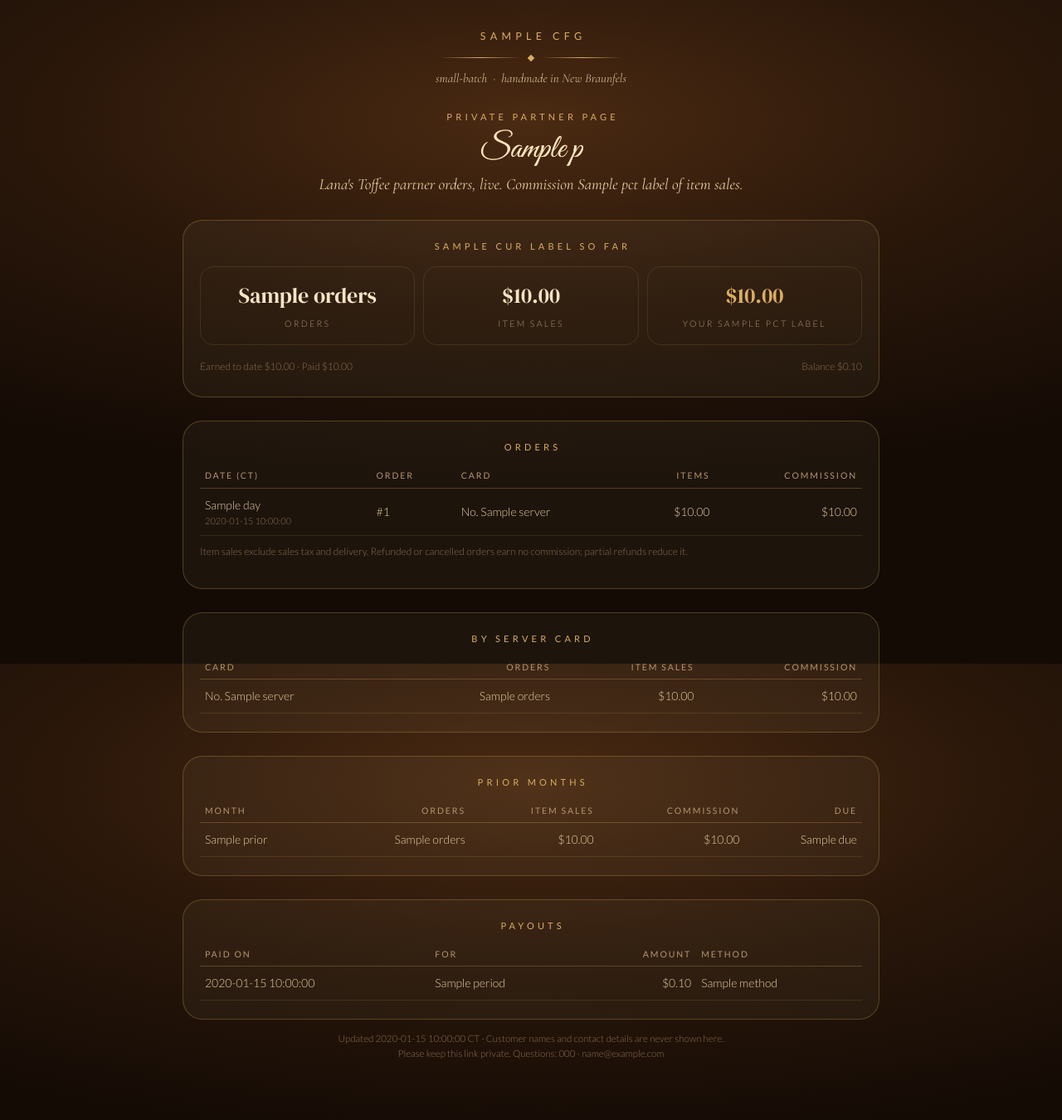
After one commit to Dallasnbtx/Lanas-toffee, a Flask app: template templates/partner.html in a window 1280 px wide. The commit adds this page. Shown: the whole page at 83% size. Run offline with Flask 3, Linux system fonts and the light colour scheme; the template is opened without the code that fills it: most values are stand-ins (such as "Sample title", 1, 10 or a date in 2020).

Commit message:
Partner program (off by default), auto refund tracking, desktop QR card

```diff
--- a/app.py
+++ b/app.py
@@ -1,4 +1,5 @@
-import os, json, sqlite3, secrets, csv, io, logging, datetime, threading
+import os, re, hmac, json, sqlite3, secrets, csv, io, logging, datetime, threading
+from decimal import Decimal, ROUND_HALF_UP
 from functools import wraps
 from zoneinfo import ZoneInfo
 from flask import (Flask, render_template, request, jsonify, redirect, url_for,
@@ -45,7 +46,7 @@ app.wsgi_app = ProxyFix(app.wsgi_app, x_for=1, x_proto=1, x_host=1)
 if ADMIN_PASSWORD == "changeme":
     log.warning("ADMIN_PASSWORD is the default 'changeme' - set it in .env")
 app.secret_key = os.environ.get("FLASK_SECRET", secrets.token_hex(16))
-STATUSES = ["new", "out for delivery", "delivered", "cancelled"]
+STATUSES = ["new", "out for delivery", "delivered", "cancelled", "refunded"]
 PENDING = {}  # demo-mode carts awaiting the mock checkout form
 _lock = threading.Lock()
 
@@ -86,9 +87,13 @@ def init_db():
         notes TEXT, src TEXT, items_json TEXT, total_cents INTEGER,
         delivery_date TEXT, in_area INTEGER DEFAULT 1)""")
     cols = {r[1] for r in c.execute("PRAGMA table_info(orders)")}
-    for col, typ in [("delivery_date_iso", "TEXT"), ("subtotal_cents", "INTEGER"), ("tax_cents", "INTEGER")]:
+    for col, typ in [("delivery_date_iso", "TEXT"), ("subtotal_cents", "INTEGER"), ("tax_cents", "INTEGER"),
+                     ("refunded_cents", "INTEGER DEFAULT 0"), ("payment_intent", "TEXT")]:
         if col not in cols:  # migration for older DBs
             c.execute(f"ALTER TABLE orders ADD COLUMN {col} {typ}")
+    c.execute("""CREATE TABLE IF NOT EXISTS partner_payouts (
+        id INTEGER PRIMARY KEY AUTOINCREMENT, partner_slug TEXT, paid_on TEXT, period TEXT,
+        amount_cents INTEGER, method TEXT, note TEXT)""")
     c.commit()
     c.close()
 
@@ -165,6 +170,161 @@ def build_items(raw):
 
 def clean_src(s):
     return "".join(ch for ch in (s or "") if ch.isalnum() or ch in "-_")[:40]
+
+
+# ---------- restaurant partners ----------
+def load_partners(raw=None):
+    """PARTNERS env var: 'slug:tagprefix:percent:key[:Display Name]' entries separated by ';' or newlines.
+    Example: PARTNERS='gristmill:gristmill10:10:<long random key>:The Gristmill'. Bad entries are skipped."""
+    raw = os.environ.get("PARTNERS", "") if raw is None else raw
+    out = {}
+    for ent in re.split(r"[;\n]+", raw):
+        parts = [x.strip() for x in ent.strip().split(":")]
+        if len(parts) not in (4, 5) or not all(parts[:4]):
+            continue
+        slug, prefix, pct, key = parts[:4]
+        name = parts[4] if len(parts) == 5 and parts[4] else slug.replace("-", " ").title()
+        try:
+            pct = Decimal(pct)
+        except Exception:
+            continue
+        if len(key) < 24 or clean_src(prefix) != prefix:  # refuse short keys / odd prefixes
+            log.warning("partner %s skipped: key too short or bad prefix", slug)
+            continue
+        out[slug] = {"slug": slug, "prefix": prefix, "pct": pct, "key": key, "name": name}
+    return out
+
+
+def src_matches(src, prefix):
+    """Tag belongs to a partner if it IS the prefix or continues with '-' or '_' (gristmill10, gristmill10-s07).
+    'gristmill100' does not match 'gristmill10'."""
+    src = src or ""
+    return bool(prefix) and (src == prefix or (src.startswith(prefix) and src[len(prefix)] in "-_"))
+
+
+def server_of(src, prefix):
+    m = re.fullmatch(r"[-_]s(\d{1,3})", (src or "")[len(prefix):])
+    return f"{int(m.group(1)):02d}" if m else "house"
+
+
+def commission_cents(net_cents, pct):
+    return int((Decimal(int(net_cents or 0)) * Decimal(pct) / 100).quantize(Decimal("1"), rounding=ROUND_HALF_UP))
+
+
+def net_item_cents(o):
+    """Item subtotal (no tax, no delivery) less any refund. Refunds are pro-rated onto the subtotal."""
+    sub = int(o.get("subtotal_cents") or 0)
+    total = int(o.get("total_cents") or 0)
+    ref = int(o.get("refunded_cents") or 0)
+    if o.get("status") in ("cancelled", "refunded") or (total and ref >= total):
+        return 0
+    if ref and total:
+        sub -= min(sub, int((Decimal(ref) * sub / total).quantize(Decimal("1"), rounding=ROUND_HALF_UP)))
+    return max(sub, 0)
+
+
+PARTNER_COLS = "id, created_at, src, subtotal_cents, total_cents, refunded_cents, status, payment_status"
+
+
+def partner_orders(prefix, pct):
+    """Paid orders for a partner, reduced to non-PII fields only."""
+    rows = db().execute(f"SELECT {PARTNER_COLS} FROM orders WHERE payment_status='paid' ORDER BY created_at DESC, id DESC").fetchall()
+    out = []
+    for r in rows:
+        o = dict(r)
+        if not src_matches(o["src"], prefix):
+            continue
+        net = net_item_cents(o)
+        try:
+            dt = datetime.datetime.strptime(o["created_at"], "%Y-%m-%d %H:%M")
+            day, tm = dt.strftime("%b %-d, %Y"), dt.strftime("%-I:%M %p")
+        except (TypeError, ValueError):
+            day, tm = o["created_at"] or "", ""
+        out.append({"id": o["id"], "date": o["created_at"], "day": day, "time": tm, "month": (o["created_at"] or "")[:7],
+                    "server": server_of(o["src"], prefix), "item_cents": int(o["subtotal_cents"] or 0),
+                    "net_cents": net, "commission_cents": commission_cents(net, pct),
+                    "refunded": bool(o["refunded_cents"]) or o["status"] in ("cancelled", "refunded"),
+                    "partial": bool(o["refunded_cents"]) and net > 0})
+    return out
+
+
+def month_label(ym):
+    try:
+        return datetime.date.fromisoformat(ym + "-01").strftime("%B %Y")
+    except ValueError:
+        return ym
+
+
+def due_date_label(ym):
+    y, m = map(int, ym.split("-"))
+    y, m = (y + 1, 1) if m == 12 else (y, m + 1)
+    return datetime.date(y, m, 10).strftime("%b 10, %Y")
+
+
+def summarize(orders, key):
+    acc = {}
+    for o in orders:
+        a = acc.setdefault(o[key], {"orders": 0, "net_cents": 0, "commission_cents": 0})
+        a["orders"] += 1; a["net_cents"] += o["net_cents"]; a["commission_cents"] += o["commission_cents"]
+    return acc
+
+
+@app.route("/partner/<slug>")
+def partner_page(slug):
+    partners = load_partners()
+    p = partners.get(slug)
+    key = request.args.get("key", "")
+    expected = p["key"] if p else secrets.token_urlsafe(32)
+    if not hmac.compare_digest(key.encode(), expected.encode()) or not p:
+        abort(404)
+    orders = partner_orders(p["prefix"], p["pct"])
+    cur = datetime.datetime.now(TZ).strftime("%Y-%m")
+    by_month = summarize(orders, "month")
+    by_server = summarize(orders, "server")
+    payouts = [dict(r) for r in db().execute(
+        "SELECT paid_on, period, amount_cents, method, note FROM partner_payouts WHERE partner_slug=? ORDER BY paid_on DESC",
+        (slug,)).fetchall()]
+    earned = sum(o["commission_cents"] for o in orders)
+    paid = sum(x["amount_cents"] or 0 for x in payouts)
+    resp = Response(render_template(
+        "partner.html", cfg=load_config(), p=p, orders=orders, cur=cur, cur_label=month_label(cur),
+        cur_sum=by_month.get(cur, {"orders": 0, "net_cents": 0, "commission_cents": 0}),
+        prior=[(m, month_label(m), due_date_label(m), v) for m, v in sorted(by_month.items(), reverse=True) if m < cur],
+        servers=sorted(by_server.items(), key=lambda kv: (kv[0] == "house", kv[0])),
+        payouts=payouts, earned=earned, paid=paid, pct_label=f"{p['pct'].normalize():f}%",
+        now_label=datetime.datetime.now(TZ).strftime("%b %-d, %Y %-I:%M %p")))
+    resp.headers["X-Robots-Tag"] = "noindex, nofollow"
+    resp.headers["Cache-Control"] = "no-store"
+    resp.headers["Referrer-Policy"] = "no-referrer"
+    return resp
+
+
+def by_partner_rollup(rows, partners=None):
+    """Admin rollup: configured partners by prefix; other tags ending in -sNN grouped by their base."""
+    partners = load_partners() if partners is None else partners
+    out = {}
+    if not partners:  # feature off: nothing to show
+        return out
+    for o in rows:
+        src = o.get("src") or ""
+        if not src:
+            continue
+        p = next((p for p in partners.values() if src_matches(src, p["prefix"])), None)
+        if p:
+            k = p["prefix"]
+        else:
+            m = re.fullmatch(r"(.+?)[-_]s\d{1,3}", src)
+            if not m:
+                continue
+            k = m.group(1)
+        a = out.setdefault(k, {"slug": p["slug"] if p else "", "pct": p["pct"] if p else None, "orders": 0,
+                               "tags": set(), "total_cents": 0, "net_cents": 0, "commission_cents": 0})
+        a["orders"] += 1; a["tags"].add(src); a["total_cents"] += o.get("total_cents") or 0
+        if o.get("payment_status") == "paid":
+            net = net_item_cents(o); a["net_cents"] += net
+            if p:
+                a["commission_cents"] += commission_cents(net, p["pct"])
+    return out
 
 
 # ---------- public pages ----------
@@ -305,7 +465,9 @@ def parse_stripe_session(s):
     else:
         created = datetime.datetime.fromtimestamp(s.get("created") or datetime.datetime.now().timestamp(), TZ)
         ddate, diso = delivery_info(created)
-    return dict(mode="stripe", stripe_session_id=s["id"], payment_status="paid",
+    pi = s.get("payment_intent")
+    pi = pi.get("id") if isinstance(pi, dict) else pi
+    return dict(mode="stripe", stripe_session_id=s["id"], payment_status="paid", payment_intent=pi or None,
                 customer_name=ship.get("name") or cd.get("name") or "", email=cd.get("email") or "",
                 phone=cd.get("phone") or "", address=addr, zip=z, notes=notes, src=md.get("src", ""),
                 items=items, subtotal_cents=subtotal, tax_cents=tax, total_cents=total, delivery_date=ddate, delivery_date_iso=diso,
@@ -332,7 +494,65 @@ def stripe_webhook():
         return jsonify(error="invalid signature"), 400
     if event["type"] in ("checkout.session.completed", "checkout.session.async_payment_succeeded"):
         record_stripe_session(event["data"]["object"]["id"])
+    elif event["type"] in ("charge.refunded", "charge.refund.updated"):
+        try:
+            record_refund(event["type"], event["data"]["object"])
+        except Exception as e:  # never make Stripe retry forever over a lookup problem; log it
+            log.warning("Refund event %s not applied: %s", event.get("id"), e)
     return jsonify(received=True)
+
+
+def _obj(x):
+    return x.to_dict() if hasattr(x, "to_dict") else dict(x or {})
+
+
+def order_for_payment_intent(pi):
+    """Find our order for a PaymentIntent; backfill orders recorded before payment_intent was stored."""
+    if not pi:
+        return None
+    r = db().execute("SELECT id, total_cents, status FROM orders WHERE payment_intent=?", (pi,)).fetchone()
+    if r:
+        return r
+    lst = _obj(stripe.checkout.Session.list(payment_intent=pi, limit=1))
+    for sess in lst.get("data") or []:
+        sid = _obj(sess).get("id")
+        r = db().execute("SELECT id, total_cents, status FROM orders WHERE stripe_session_id=?", (sid,)).fetchone()
+        if r:
+            db().execute("UPDATE orders SET payment_intent=? WHERE id=?", (pi, r["id"]))
+            db().commit()
+            return r
+    return None
+
+
+def record_refund(etype, obj):
+    """charge.refunded (Charge) / charge.refund.updated (Refund): set refunded_cents from the charge's
+    current amount_refunded. Absolute value, so repeated or re-delivered events are idempotent."""
+    obj = _obj(obj)
+    charge_id = obj.get("id") if etype == "charge.refunded" else obj.get("charge")
+    charge = obj if etype == "charge.refunded" else {}
+    if charge_id:
+        try:
+            charge = _obj(stripe.Charge.retrieve(charge_id))  # fresh copy: safe if events arrive out of order
+        except Exception as e:
+            log.warning("Could not fetch charge %s (%s); using event data", charge_id, e)
+    pi = charge.get("payment_intent") or obj.get("payment_intent")
+    pi = pi.get("id") if isinstance(pi, dict) else pi
+    if "amount_refunded" not in charge:
+        log.warning("Refund event without charge totals for %s; ignored", pi); return None
+    r = order_for_payment_intent(pi)
+    if not r:
+        log.info("Refund for unknown payment %s ignored", pi); return None
+    refunded = int(charge.get("amount_refunded") or 0)
+    amount = int(charge.get("amount") or r["total_cents"] or 0)
+    d = db()
+    d.execute("UPDATE orders SET refunded_cents=? WHERE id=?", (refunded, r["id"]))
+    if amount and refunded >= amount:
+        d.execute("UPDATE orders SET status='refunded' WHERE id=?", (r["id"],))
+    elif r["status"] == "refunded":  # a refund was reversed/failed: reopen
+        d.execute("UPDATE orders SET status='new' WHERE id=?", (r["id"],))
+    d.commit()
+    log.info("Order #%s refunded_cents=%s of %s", r["id"], refunded, amount)
+    return r["id"]
 
 
 @app.route("/success")
@@ -372,7 +592,7 @@ def admin():
     rows = [row_to_order(r) for r in db().execute("SELECT * FROM orders ORDER BY id DESC").fetchall()]
     by_day = {}
     for o in rows:
-        if o["status"] not in ("delivered", "cancelled"):
+        if o["status"] not in ("delivered", "cancelled", "refunded"):
             by_day.setdefault((o.get("delivery_date_iso") or "", o["delivery_date"]), []).append(o["id"])
     by_src = {}
     for o in rows:
@@ -381,7 +601,21 @@ def admin():
         by_src[k][0] += 1
         by_src[k][1] += o["total_cents"] or 0
     return render_template("admin.html", cfg=load_config(), orders=rows, statuses=STATUSES, mode=MODE,
-                           by_src=by_src, by_day=sorted(by_day.items()))
+                           by_src=by_src, by_day=sorted(by_day.items()), by_partner=by_partner_rollup(rows),
+                           partners_on=bool(load_partners()))
+
+
+@app.post("/admin/orders/<int:oid>/refunded")
+@require_admin
+def admin_refunded(oid):
+    """Mark an order fully refunded (after refunding in Stripe) or clear the flag. Drives partner commissions."""
+    d = db()
+    r = d.execute("SELECT total_cents FROM orders WHERE id=?", (oid,)).fetchone()
+    if not r:
+        abort(404)
+    d.execute("UPDATE orders SET refunded_cents=? WHERE id=?", (r["total_cents"] if request.form.get("on") == "1" else 0, oid))
+    d.commit()
+    return redirect(url_for("admin"))
 
 
 @app.post("/admin/orders/<int:oid>/status")
--- a/static/classy.css
+++ b/static/classy.css
@@ -225,3 +225,17 @@ details li{padding:6px 0}details li span{font-size:12px;color:var(--muted)}
   .bz-glow{animation:none;opacity:.6}.bz-trails,.rider,.sp{display:none}.bz-boost,.bz-trails{transition:none}
 }
 @media (min-width:760px){.bezel{--inset:10px;--r:20px}}
+
+/* desktop-only QR card (cream card, thin gold border, like the flyer), set in the hero's right margin beside the headline */
+.qr-card{display:none}
+@media (min-width:900px){
+  .hero{position:relative}
+  .qr-card{display:block;position:absolute;top:58px;right:0;width:168px;padding:14px 14px 16px;text-align:center;
+    background:linear-gradient(160deg,#FBF3E2,#F1E1C2);border:1px solid #D9AE63;border-radius:18px;
+    box-shadow:0 0 0 4px rgba(217,174,99,.10),0 20px 44px -20px rgba(0,0,0,.75)}
+  .qr-card img{display:block;width:112px;height:112px;margin:4px auto 0}
+  .qr-txt p{margin:0}
+  .qr-script{font-family:var(--script);font-size:29px;line-height:1;color:#5A3216;margin-top:12px!important}
+  .qr-serif{font-family:var(--serif);font-style:italic;font-size:16px;line-height:1.2;color:#3A2210;margin-top:2px!important}
+  .qr-fine{font-size:9px;letter-spacing:.22em;text-transform:uppercase;color:#9C6B24;margin-top:9px!important;padding-left:.22em}
+}
--- a/templates/base_classy.html
+++ b/templates/base_classy.html
@@ -2,15 +2,15 @@
 <title>{% block title %}{{ cfg.business_name }}{% endblock %}</title><meta name="theme-color" content="#1A0E07">
 <link rel="preconnect" href="https://fonts.googleapis.com"><link rel="preconnect" href="https://fonts.gstatic.com" crossorigin>
 <link rel="stylesheet" href="https://fonts.googleapis.com/css2?family=Cormorant+Garamond:ital,wght@0,400;0,500;1,400;1,500&family=DM+Serif+Display:ital@0;1&family=Great+Vibes&family=Lato:wght@300;400;700&display=swap">
-<link rel="stylesheet" href="{{ url_for('static', filename='classy.css') }}"></head><body class="{% block bodyclass %}{% endblock %}">
+<link rel="stylesheet" href="{{ url_for('static', filename='classy.css') }}">{% block head %}{% endblock %}</head><body class="{% block bodyclass %}{% endblock %}">
 <header class="mast"><a href="/" class="brand">{{ cfg.business_name }}</a>
   <div class="orn" aria-hidden="true"><span></span><i></i><span></span></div>
   <div class="kicker">small-batch &nbsp;·&nbsp; handmade in New Braunfels</div></header>
 {% block body %}{% endblock %}
-<div class="bezel" id="bezel" aria-hidden="true"><div class="bz-glow"></div><div class="bz-boost"></div>
+{% block bezel %}<div class="bezel" id="bezel" aria-hidden="true"><div class="bz-glow"></div><div class="bz-boost"></div>
   <svg class="bz-trails" id="bz-trails" xmlns="http://www.w3.org/2000/svg"><defs><linearGradient id="bzg" x1="0" y1="0" x2="1" y2="1">
     <stop offset="0" stop-color="#FBEBB5"/><stop offset=".5" stop-color="#E7C27A"/><stop offset="1" stop-color="#F3D58E"/></linearGradient></defs>
     <rect class="tl t1"/><rect class="tl t2"/><rect class="tl t3"/><rect class="tl t4"/></svg>
   <i class="sp s1"></i><i class="sp s2"></i><i class="sp s3"></i><i class="sp s4"></i><i class="sp s5"></i><i class="sp s6"></i><i class="sp s7"></i><i class="sp s8"></i><i class="sp s9"></i><i class="sp s10"></i></div>
-<script src="{{ url_for('static', filename='bezel.js') }}" defer></script>
+<script src="{{ url_for('static', filename='bezel.js') }}" defer></script>{% endblock %}
 </body></html>
--- a/templates/index.html
+++ b/templates/index.html
@@ -3,6 +3,10 @@
   {% if mode == 'demo' %}<div class="demo">Preview · sample prices, no payment taken</div>{% endif %}
 
   <section class="hero">
+    <aside class="qr-card" aria-label="Scan to order from your phone">
+      <img src="{{ url_for('static', filename='img/qr-desktop.svg') }}" width="112" height="112" alt="QR code linking to this shop">
+      <div class="qr-txt"><p class="qr-script">Scan to order</p><p class="qr-serif">from your phone</p><p class="qr-fine">Use your camera</p></div>
+    </aside>
     <p class="pre">You deserve a little</p>
     <h1 class="gold display">Gold</h1>
     <p class="script gold-soft">Go on, open it.</p>
--- /dev/null
+++ b/templates/partner.html
@@ -0,0 +1,83 @@
+{% extends "base_classy.html" %}
+{% block title %}Partner orders · {{ cfg.business_name }}{% endblock %}
+{% block head %}<meta name="robots" content="noindex, nofollow, noarchive"><meta name="referrer" content="no-referrer">
+<style>
+.pwrap{max-width:880px;margin:0 auto;padding:0 20px 70px}
+.pwrap .panel{margin-top:28px;padding:22px 20px}
+.kpis{display:grid;grid-template-columns:repeat(3,1fr);gap:10px;margin-top:16px}
+.kpi{border:1px solid var(--line2);border-radius:16px;padding:14px 10px;text-align:center}
+.kpi b{display:block;font-family:var(--serif);font-weight:400;font-size:26px;color:var(--cream)}
+.kpi span{font-size:10.5px;letter-spacing:.22em;text-transform:uppercase;color:var(--muted)}
+.kpi.gold-k b{color:var(--gold-solid)}
+table.pt{width:100%;border-collapse:collapse;margin-top:12px;font-size:14px}
+.pt th{font-weight:400;font-size:10.5px;letter-spacing:.18em;text-transform:uppercase;color:var(--muted);text-align:left;padding:6px 6px;border-bottom:1px solid var(--line)}
+.pt td{padding:9px 6px;border-bottom:1px solid var(--line2);color:var(--cream2)}
+.pt .n{text-align:right;font-variant-numeric:tabular-nums}
+.pt tr.ref td{color:var(--faint)} .pt tr.ref .c{text-decoration:line-through}
+.nw{white-space:nowrap}.tm{display:block;font-size:11px;color:var(--faint)}
+.pt td .tag{margin-left:8px}
+.tag{display:inline-block;font-size:10.5px;letter-spacing:.12em;text-transform:uppercase;border:1px solid var(--line);border-radius:999px;padding:1px 8px;color:var(--muted)}
+.tag.r{color:var(--bad);border-color:rgba(241,180,166,.35)}
+.ph{text-align:center;padding-top:26px}
+.ph .script-h{font-size:40px}
+.sub2{font-family:var(--corm);font-style:italic;font-size:19px;color:var(--cream2);text-align:center;margin:4px 0 0}
+.note{font-size:12px;color:var(--faint);margin-top:10px}
+@media (max-width:560px){.kpi b{font-size:20px}.kpi span{letter-spacing:.1em;font-size:9.5px}.pt td .tag{display:block;margin:4px 0 0 auto;width:max-content}.pwrap{padding:0 14px 60px}.pwrap .panel{padding:18px 14px}.pt{font-size:13px}.pt th,.pt td{padding:8px 4px}.hide-sm{display:none}}
+</style>{% endblock %}
+{% block bezel %}{% endblock %}
+{% block body %}
+<main class="pwrap">
+  <section class="ph">
+    <span class="eyebrow">Private partner page</span>
+    <p class="script-h gold-soft">{{ p.name }}</p>
+    <p class="sub2">Lana's Toffee partner orders, live. Commission {{ pct_label }} of item sales.</p>
+  </section>
+
+  <div class="panel">
+    <span class="eyebrow">{{ cur_label }} so far</span>
+    <div class="kpis">
+      <div class="kpi"><b>{{ cur_sum.orders }}</b><span>Orders</span></div>
+      <div class="kpi"><b>{{ cur_sum.net_cents|money }}</b><span>Item sales</span></div>
+      <div class="kpi gold-k"><b>{{ cur_sum.commission_cents|money }}</b><span>Your {{ pct_label }}</span></div>
+    </div>
+    <div class="row muted" style="margin-top:12px"><span>Earned to date {{ earned|money }} · Paid {{ paid|money }}</span><span>Balance {{ (earned - paid)|money }}</span></div>
+  </div>
+
+  <div class="panel">
+    <span class="eyebrow">Orders</span>
+    <table class="pt"><thead><tr><th>Date (CT)</th><th>Order</th><th>Card</th><th class="n hide-sm">Items</th><th class="n">Commission</th></tr></thead><tbody>
+    {% for o in orders %}<tr class="{{ 'ref' if o.refunded and not o.partial }}"><td><span class="nw">{{ o.day }}</span><span class="tm">{{ o.time }}</span></td><td class="nw">#{{ o.id }}</td>
+      <td class="nw">{% if o.server == 'house' %}House{% else %}No. {{ o.server }}{% endif %}</td>
+      <td class="n hide-sm">{{ o.item_cents|money }}</td><td class="n"><span class="c">{{ o.commission_cents|money }}</span>{% if o.partial %}<span class="tag r">Part refund</span>{% elif o.refunded %}<span class="tag r">Refunded</span>{% endif %}</td></tr>
+    {% else %}<tr><td colspan="5">No orders yet. They'll appear here as soon as a guest orders.</td></tr>{% endfor %}
+    </tbody></table>
+    <p class="note">Item sales exclude sales tax and delivery. Refunded or cancelled orders earn no commission; partial refunds reduce it.</p>
+  </div>
+
+  <div class="panel">
+    <span class="eyebrow">By server card</span>
+    <table class="pt"><thead><tr><th>Card</th><th class="n">Orders</th><th class="n">Item sales</th><th class="n">Commission</th></tr></thead><tbody>
+    {% for s, v in servers %}<tr><td>{% if s == 'house' %}House{% else %}No. {{ s }}{% endif %}</td><td class="n">{{ v.orders }}</td><td class="n">{{ v.net_cents|money }}</td><td class="n">{{ v.commission_cents|money }}</td></tr>
+    {% else %}<tr><td colspan="4">No orders yet.</td></tr>{% endfor %}
+    </tbody></table>
+  </div>
+
+  <div class="panel">
+    <span class="eyebrow">Prior months</span>
+    <table class="pt"><thead><tr><th>Month</th><th class="n">Orders</th><th class="n hide-sm">Item sales</th><th class="n">Commission</th><th class="n">Due</th></tr></thead><tbody>
+    {% for m, label, due, v in prior %}<tr><td>{{ label }}</td><td class="n">{{ v.orders }}</td><td class="n hide-sm">{{ v.net_cents|money }}</td><td class="n">{{ v.commission_cents|money }}</td><td class="n">{{ due }}</td></tr>
+    {% else %}<tr><td colspan="5">No prior months yet.</td></tr>{% endfor %}
+    </tbody></table>
+  </div>
+
+  <div class="panel">
+    <span class="eyebrow">Payouts</span>
+    <table class="pt"><thead><tr><th>Paid on</th><th>For</th><th class="n">Amount</th><th class="hide-sm">Method</th></tr></thead><tbody>
+    {% for x in payouts %}<tr><td>{{ x.paid_on }}</td><td>{{ x.period }}</td><td class="n">{{ x.amount_cents|money }}</td><td class="hide-sm">{{ x.method or '' }}</td></tr>
+    {% else %}<tr><td colspan="4">No payouts yet. Each month's commission is paid by the 10th of the next month.</td></tr>{% endfor %}
+    </tbody></table>
+  </div>
+
+  <p class="fine center">Updated {{ now_label }} CT · Customer names and contact details are never shown here.<br>
+  Please keep this link private. Questions: {{ cfg.contact_phone }} · {{ cfg.contact_email }}</p>
+</main>{% endblock %}
```
Also changed, not shown: PARTNERS_UNDO.md (added, +33 -0 lines), templates/admin.html (+6 -1 lines), tests/test_partner.py (added, +110 -0 lines), tests/test_refunds.py (added, +103 -0 lines), static/img/qr-desktop.svg (added), 1 other file.
